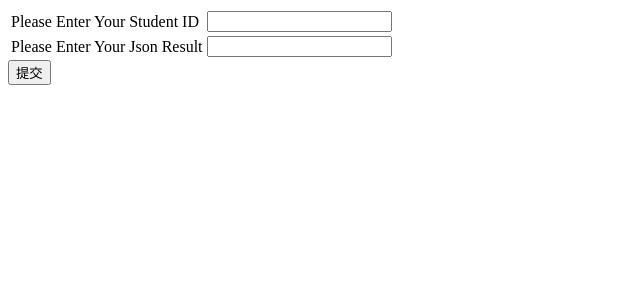
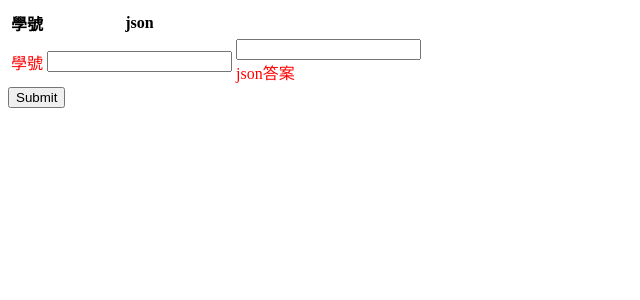
Before and after one commit to aiedward/IRScoringWeb, a Django app: page /scoring/ in a window 1280 px wide. Shown: the top 300 px of the page, without its empty margins (0-640 px from the left). Run offline with Django 3.2, Linux system fonts and the light colour scheme.

Commit message:
泰瑋神

```diff
--- a/IRScoring/IRScoring/settings.py
+++ b/IRScoring/IRScoring/settings.py
@@ -31,13 +31,13 @@ ALLOWED_HOSTS = []
 # Application definition
 
 INSTALLED_APPS = [
-    'scoring.apps.ScoringConfig',
     'django.contrib.admin',
     'django.contrib.auth',
     'django.contrib.contenttypes',
     'django.contrib.sessions',
     'django.contrib.messages',
     'django.contrib.staticfiles',
+    'scoring',
 ]
 
 MIDDLEWARE = [
--- a/IRScoring/IRScoring/urls.py
+++ b/IRScoring/IRScoring/urls.py
@@ -4,6 +4,5 @@ from django.contrib import admin
 
 urlpatterns = [
     url(r'^admin/', admin.site.urls),
-    url(r'^scoring/', include('scoring.urls')),
-
+    url(r'^scoring/', include('scoring.urls', namespace='scoring')),
 ]
--- /dev/null
+++ b/IRScoring/answer.json
@@ -0,0 +1 @@
+["a","b","c"]
--- a/IRScoring/scoring/templates/scoring/index.html
+++ b/IRScoring/scoring/templates/scoring/index.html
@@ -5,21 +5,51 @@
     <title>submitting</title>
 </head>
 <body>
-    <form action="/scoring/add/" method="post" enctype="text/plain">
+  <!--   <form action="/scoring/add/" method="post" enctype="text/plain">
         {% csrf_token %}
         <table>
-                <tr>
-                    <td> {{form.Std_ID.label}} </td>
-                    <td> {{form.Std_ID}} </td>
-                </tr>
-
-                <tr>
-                    <td> {{form.Json_Str.label}} </td>
-                    <td> {{form.Json_Str}} </td>
-                </tr>
-            </table>
+            <tr>
+                <td> {{form.Std_ID.label}} </td>
+                <td> {{form.Std_ID}} </td>
+            </tr>
+        </table>
 
         <input type="submit" value="提交">
+    </form> -->
+
+
+    <form class="ui form" action="" method="post">
+      {% csrf_token %}
+      <table class="ui inverted unstackable green table">
+        <thead>
+          <tr>
+          <th>學號</th>
+          <th>json</th>
+          </tr>
+        </thead>
+        <tbody>
+
+        <tr style="color:red">
+          <td style="color:red">學號</td>
+          <td>
+            <div class="ui fluid">
+              <input type="" name="studentID">
+              <!--{s}_g指的是該小隊員的性別-->
+              <i class="dropdown icon"></i>
+            </div>
+          </td>
+
+          <td>
+            <div class="ui fluid">
+              <input type="" name="answer">
+              <i class="dropdown icon"></i>
+              <div class="default text">json答案</div>
+            </div>
+          </td>
+        </tr>
+        </tbody>
+      </table>
+      <button class="ui button" type="submit" id="submit">Submit</button>
     </form>
 </body>
 </html>
--- a/IRScoring/scoring/urls.py
+++ b/IRScoring/scoring/urls.py
@@ -4,5 +4,4 @@ from . import views
 urlpatterns = [
     url(r'^$', views.index, name='index'),
     url(r'^table/$', views.IndexView.as_view(), name='table'),
-    url(r'^add/$', views.table_create, name='add'),
 ]
--- a/IRScoring/scoring/views.py
+++ b/IRScoring/scoring/views.py
@@ -1,60 +1,56 @@
-from django.shortcuts import render
+from django.shortcuts import render, redirect
 from django.http import HttpResponse, HttpResponseRedirect
 from .models import Result
 from django.views import generic
 from .forms import SubmitForm
-# from django.views.generic.edit import CreateView
-# from django.template import loader
+import json
 
+class Scoring(object):
+	"""docstring for scoring"""
+	def __init__(self, answerPath, stuAnswer, stuID):
+		with open(answerPath, 'r') as f:
+			self.answer = json.load(f)
+		self.stuAnswer = stuAnswer
+		self.score  = 0
+		self.stuID = stuID
 
+	def scoring(self):
+		index = 0
+		for i in self.answer:
+			if self.stuAnswer[index] == i:
+				self.score+=1
+			index+=1
+		self._record()
+
+	def _record(self):
+		res, created = Result.objects.update_or_create(StdID=self.stuID, defaults={"Score":self.score, "Json_Str":json.dumps(self.stuAnswer)})
+
+	def getScore(self):
+		return self.score
 # for index page
 def index(request):
-    form = SubmitForm()
-    return render(request, 'scoring/index.html', {'form': form})
+	form = SubmitForm()
+
+	# 如果是用POST的方式進來這個function
+	if request.method == 'POST' and request.POST:
+		# 如果是POST，就再產生一個變數接request.POST的東西，並將之與form.py裡面的格式結合
+		data = request.POST
+		data=data.dict()
+		stuAnswer = json.loads(data['answer'])
+		stuID = data['studentID']
+
+		scOB = Scoring('answer.json', stuAnswer, stuID)
+		scOB.scoring()
+
+		return redirect('scoring:table')
+
+	return render(request, 'scoring/index.html', locals())
 
 
 # for displaying the result table
 class IndexView(generic.ListView):
-    template_name = 'scoring/table.html'
-    context_object_name = 'all_result'
+	template_name = 'scoring/table.html'
+	context_object_name = 'all_result'
 
-    def get_queryset(self):
-        return Result.objects.all()
-
-
-# for receiving the form, computing the score and redirecting to table.html
-def table_create(request):
-    # 如果是用POST的方式進來這個function
-    if request.method == 'POST':
-        # 如果是POST，就再產生一個變數接request.POST的東西，並將之與form.py裡面的格式結合
-        form = SubmitForm(data=request.POST)
-
-        if form.is_valid():
-            std_id = form.cleaned_data.get('Std_ID')
-            json_str = form.cleaned_data.get('Json_Str')
-            print('Mayday==> ' + json_str + " <==END")
-            print('try it out=> ' + std_id + " <=thanks")
-            print(type(json_str))
-            print('test test test test test test ')
-
-            return HttpResponse('<h2> Hello World</h2>')
-        else:
-            return HttpResponse('<h2> Its not valid</h2>')
-
-    # 如果是用GET的方式進來這個function
-    else:
-        form = SubmitForm()
-
-    return render(request, 'scoring/index.html', {'form': form})
-
-
-"""
-def table_create(request):
-    std_id = request.POST['ID']
-    json_str = request.POST['content']
-
-    std_id = str(std_id)
-    json_str = str(json_str)
-
-    return HttpResponse(std_id + "  " + json_str)
-"""
+	def get_queryset(self):
+		return Result.objects.all()
```
Also changed, not shown: IRScoring/db.sqlite3 (deleted), 1 other file.
